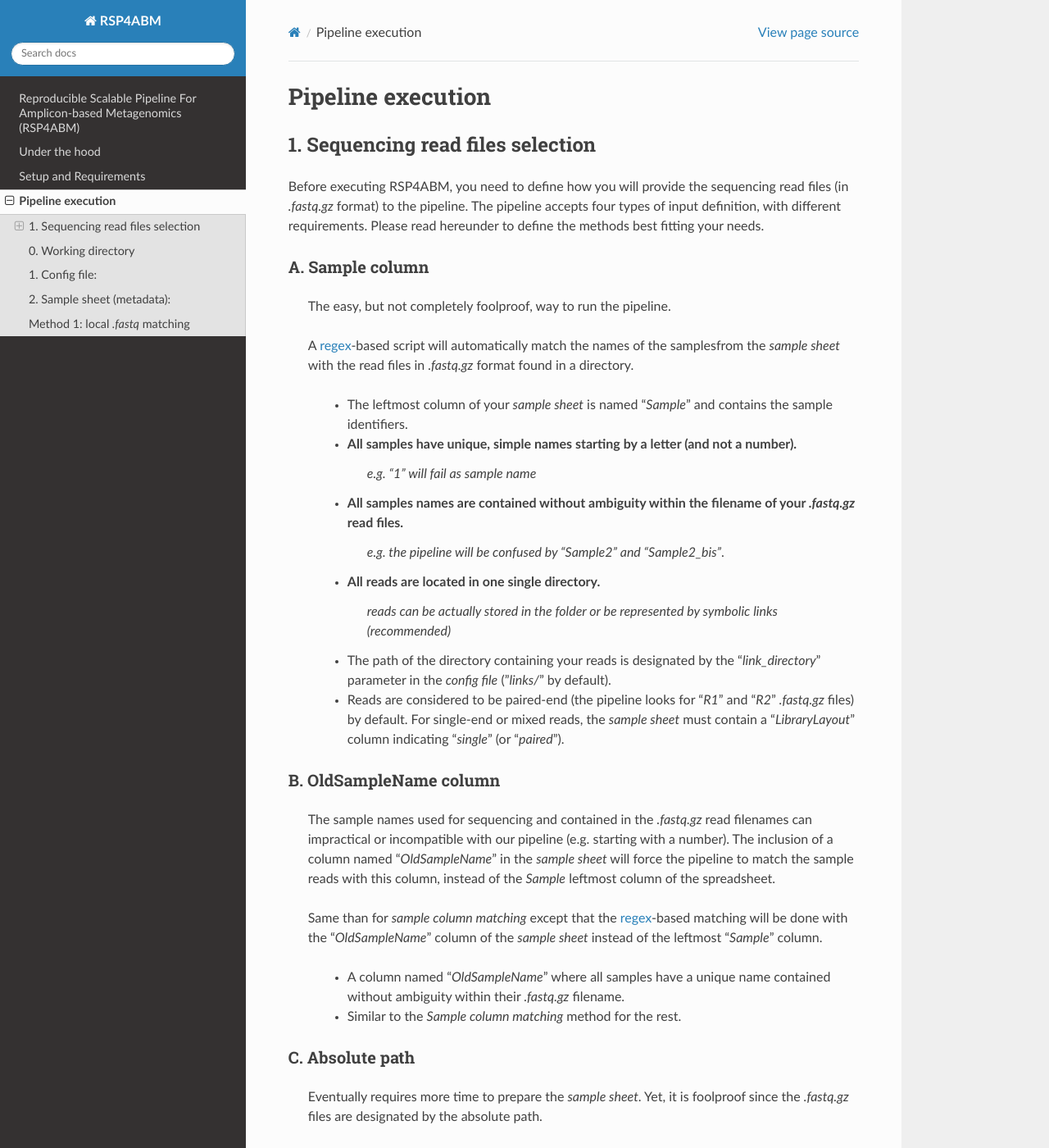
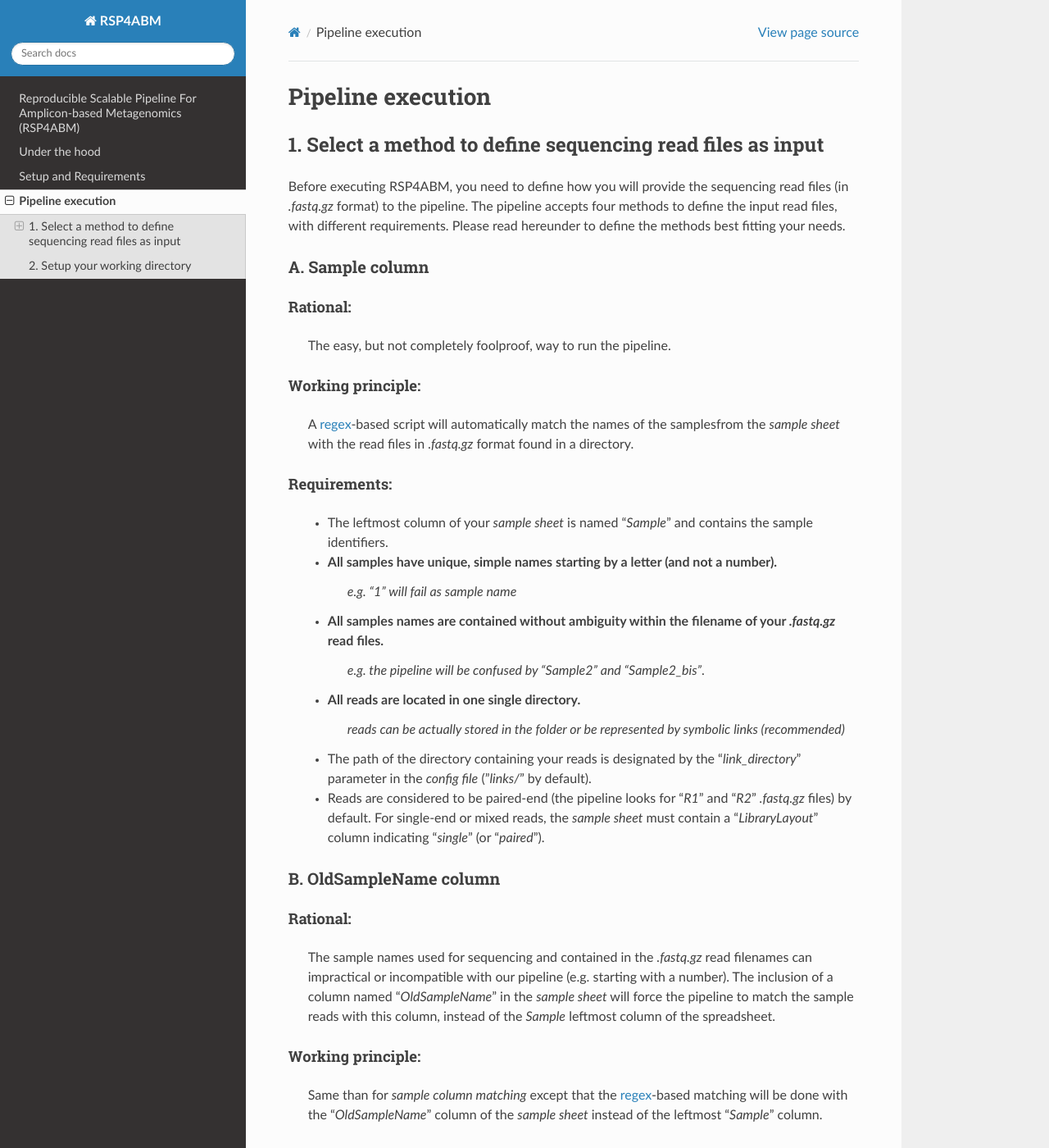
Before and after one commit to metagenlab/zAMP, a Sphinx documentation site: the page built from docs/pages/execution.rst, in a window 1280 px wide and 1400 px high. Shown: the whole window at 82% size. Built offline with Sphinx 7.4.7 and the Read the Docs theme 2.0.0, drawn with Linux system fonts in a browser that asks for light colours; pages that are not in the unit, such as notebooks, are missing from menus; some of the changed text lies outside the part shown.

Commit message:
update structure

```diff
--- a/docs/index.rst
+++ b/docs/index.rst
@@ -7,7 +7,7 @@ Welcome to RSP4ABM's documentation!
 ============================================
 
 .. toctree::
-   :maxdepth: 3
+   :maxdepth: 4
    :glob:
 
    pages/overall_description.rst
--- a/docs/pages/execution.rst
+++ b/docs/pages/execution.rst
@@ -1,104 +1,102 @@
 
+########################################################################
 Pipeline execution
-==================
-1. Sequencing read files selection
----------------------------------
+########################################################################
 
-Before executing RSP4ABM, you need to define how you will provide the sequencing read files (in *.fastq.gz* format) to the pipeline. The pipeline accepts four types of input definition, with different requirements. Please read hereunder to define the methods best fitting your needs.
+************************************************************************
+1. Select a method to define sequencing read files as input
+************************************************************************
+
+Before executing RSP4ABM, you need to define how you will provide the sequencing read files (in *.fastq.gz* format) to the pipeline. The pipeline accepts four methods to define the input read files, with different requirements. Please read hereunder to define the methods best fitting your needs.
 
 A. Sample column
-..........................................................
+=======================================================================
 
-    Rational:
-    ^^^^^^^^^^^^^^^^
-
+Rational:
+-----------------------------------------------------------------------
     The easy, but not completely foolproof, way to run the pipeline.
 
-    Working principle:
-    ^^^^^^^^^^^^^^^^^^^^^^
-
+Working principle:
+-----------------------------------------------------------------------
     A `regex <https://en.wikipedia.org/wiki/Regular_expression>`_-based script will automatically match the names of the samplesfrom the *sample sheet* with the read files in *.fastq.gz* format found in a directory.
 
-    Requirements:
-    ^^^^^^^^^^^^^^^^^^^^^^
+Requirements:
+-----------------------------------------------------------------------
 
-        - The leftmost column of your *sample sheet* is named "*Sample*" and contains the sample identifiers.
+    - The leftmost column of your *sample sheet* is named "*Sample*" and contains the sample identifiers.
 
-        - All samples have unique, simple names starting by a letter (and not a number).
-            *e.g. "1" will fail as sample name*
+    - All samples have unique, simple names starting by a letter (and not a number).
+        *e.g. "1" will fail as sample name*
 
-        - All samples names are contained without ambiguity within the filename of your *.fastq.gz* read files.
-            *e.g. the pipeline will be confused by "Sample2" and "Sample2_bis"*.
+    - All samples names are contained without ambiguity within the filename of your *.fastq.gz* read files.
+        *e.g. the pipeline will be confused by "Sample2" and "Sample2_bis"*.
 
-        - All reads are located in one single directory.
-            *reads can be actually stored in the folder or be represented by symbolic links (recommended)*
+    - All reads are located in one single directory.
+        *reads can be actually stored in the folder or be represented by symbolic links (recommended)*
 
-        - The path of the directory containing your reads is designated by the "*link_directory*" parameter in the *config file* ("*links/*" by default).
+    - The path of the directory containing your reads is designated by the "*link_directory*" parameter in the *config file* ("*links/*" by default).
 
-        - Reads are considered to be paired-end (the pipeline looks for "*R1*" and "*R2*" *.fastq.gz* files) by default. For single-end or mixed reads, the *sample sheet* must contain a "*LibraryLayout*" column indicating "*single*" (or "*paired*").
+    - Reads are considered to be paired-end (the pipeline looks for "*R1*" and "*R2*" *.fastq.gz* files) by default. For single-end or mixed reads, the *sample sheet* must contain a "*LibraryLayout*" column indicating "*single*" (or "*paired*").
 
 
 B. OldSampleName column
-......................................................................................
+=======================================================================
 
-    Rational:
-    ^^^^^^^^^^^^^^^^
-
+Rational:
+-----------------------------------------------------------------------
     The sample names used for sequencing and contained in the *.fastq.gz* read filenames can impractical or incompatible with our pipeline (e.g. starting with a number). The inclusion of a column named "*OldSampleName*" in the *sample sheet* will force the pipeline to match the sample reads with this column, instead of the *Sample* leftmost column of the spreadsheet.
 
-    Working principle:
-    ^^^^^^^^^^^^^^^^^^^^^^^^^^^^^^^^^^^^^^^^^^^^^^^^
-
+Working principle:
+-----------------------------------------------------------------------
     Same than for *sample column matching* except that the `regex <https://en.wikipedia.org/wiki/Regular_expression>`_-based matching will be done with the "*OldSampleName*" column of the *sample sheet* instead of the leftmost "*Sample*" column.
 
-    Requirements:
-    ^^^^^^^^^^^^^^^^^^^^^^
-
-        - A column named "*OldSampleName*" where all samples have a unique name contained without ambiguity within their *.fastq.gz* filename.
-        - Similar to the *Sample column matching* method for the rest.
+Requirements:
+-----------------------------------------------------------------------
+    - A column named "*OldSampleName*" where all samples have a unique name contained without ambiguity within their *.fastq.gz* filename.
+    - Similar to the *Sample column matching* method for the rest.
 
 
 C. Absolute path
-......................................................................................
+=======================================================================
 
-    Rational:
-    ^^^^^^^^^^^^^^^^
-
+Rational:
+-----------------------------------------------------------------------
     Eventually requires more time to prepare the *sample sheet*. Yet, it is foolproof since the *.fastq.gz* files are designated by the absolute path.
 
-    Working principle:
-    ^^^^^^^^^^^^^^^^^^^^^^
-
+Working principle:
+-----------------------------------------------------------------------
     In presence of a "*R1*" column in the *sample sheet* (+/- a "*R2*" column for paired-end reads), the pipeline will consider the path indicated in this/these column(s) as the input file(s) for each sample.
 
-    Requirements:
-    ^^^^^^^^^^^^^^^^^^^^^^
-
-        - A column named "*R1*" (and a "*R2*" for paired-end reads) with the corresponding path of the *.fastq.gz* read files for each sample.
-        - The presence of a value in a "*R2*" column indicates to the pipeline that the sample was sequenced in paired-end.
+Requirements:
+-----------------------------------------------------------------------
+    - A column named "*R1*" (and a "*R2*" for paired-end reads) with the corresponding path of the *.fastq.gz* read files for each sample.
+    - The presence of a value in a "*R2*" column indicates to the pipeline that the sample was sequenced in paired-end.
 
 
 D. Sample Read Archive (SRA) hosted reads.
-......................................................................................
+=======================================================================
 
-    **Rational:**
+Rational:
+-----------------------------------------------------------------------
+   RSP4ABM is capable to automatically download and process reads stored on the Sequence Read Archive (`SRA <https://en.wikipedia.org/wiki/Sequence_Read_Archive>`_).
 
-    RSP4ABM is capable to automatically download and process reads stored on the Sequence Read Archive (`SRA <https://en.wikipedia.org/wiki/Sequence_Read_Archive>`_).
-
-    **Working principle:**
-
+Working principle:
+-----------------------------------------------------------------------
     Reads stored on the SRA are designated by their *Run* identifier in the *sample sheet*. The sequencing data are automatically downloaded and then processed by the pipeline.
 
-    **Requirement:**
-
-        - The leftmost column of the *sample sheet*  is named "*Run*" and matches "*Run*" identifiers from SRA.
-
-        - A "*LibraryLayout*" column in the *sample sheet* indicates the sequencing layout ("*single*" or "*paired*").
+Requirements:
+-----------------------------------------------------------------------
+    - The leftmost column of the *sample sheet*  is named "*Run*" and matches "*Run*" identifiers from SRA.
+    - A "*LibraryLayout*" column in the *sample sheet* indicates the sequencing layout ("*single*" or "*paired*").
 
 
 
 
-*Provided command-line examples are for a standard unix terminal in bash*
+************************************************************************
+2. Setup your working directory
+************************************************************************
+
+.. *Provided command-line examples are for a standard unix terminal in bash*
 
 
 0. Working directory
```
